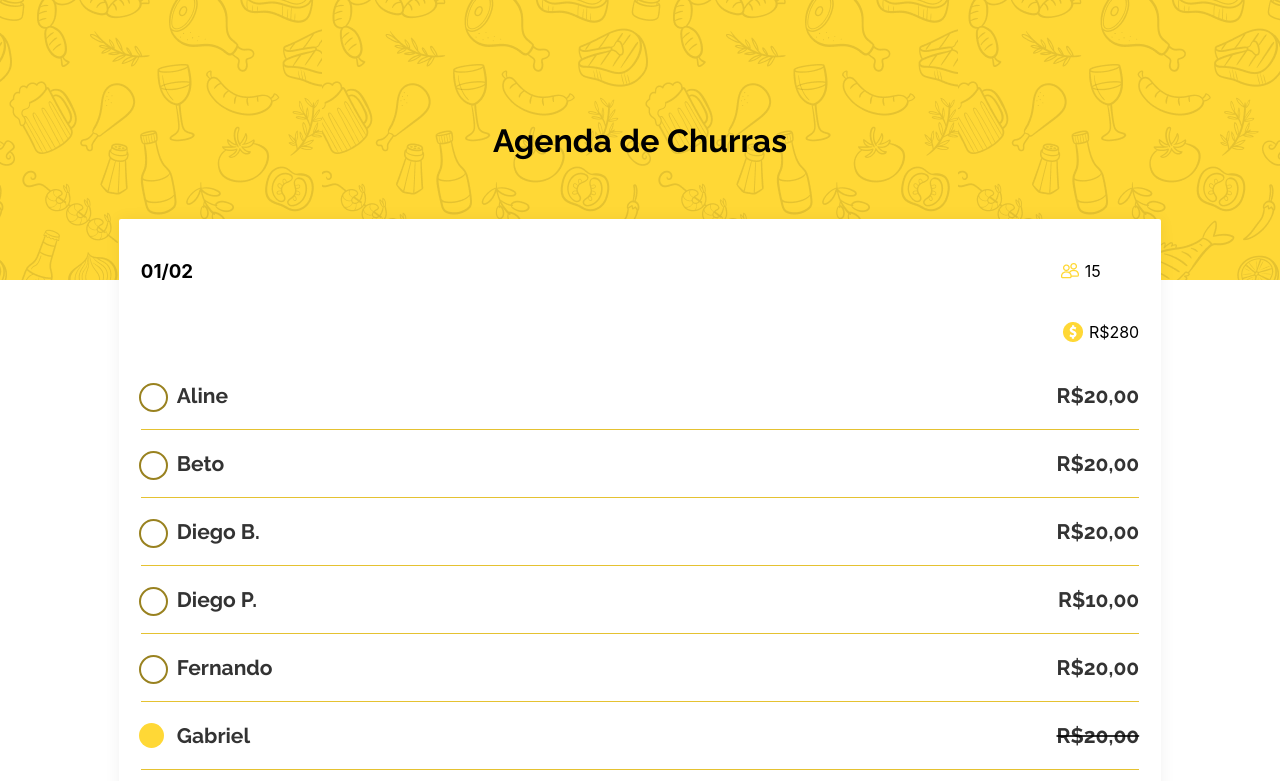
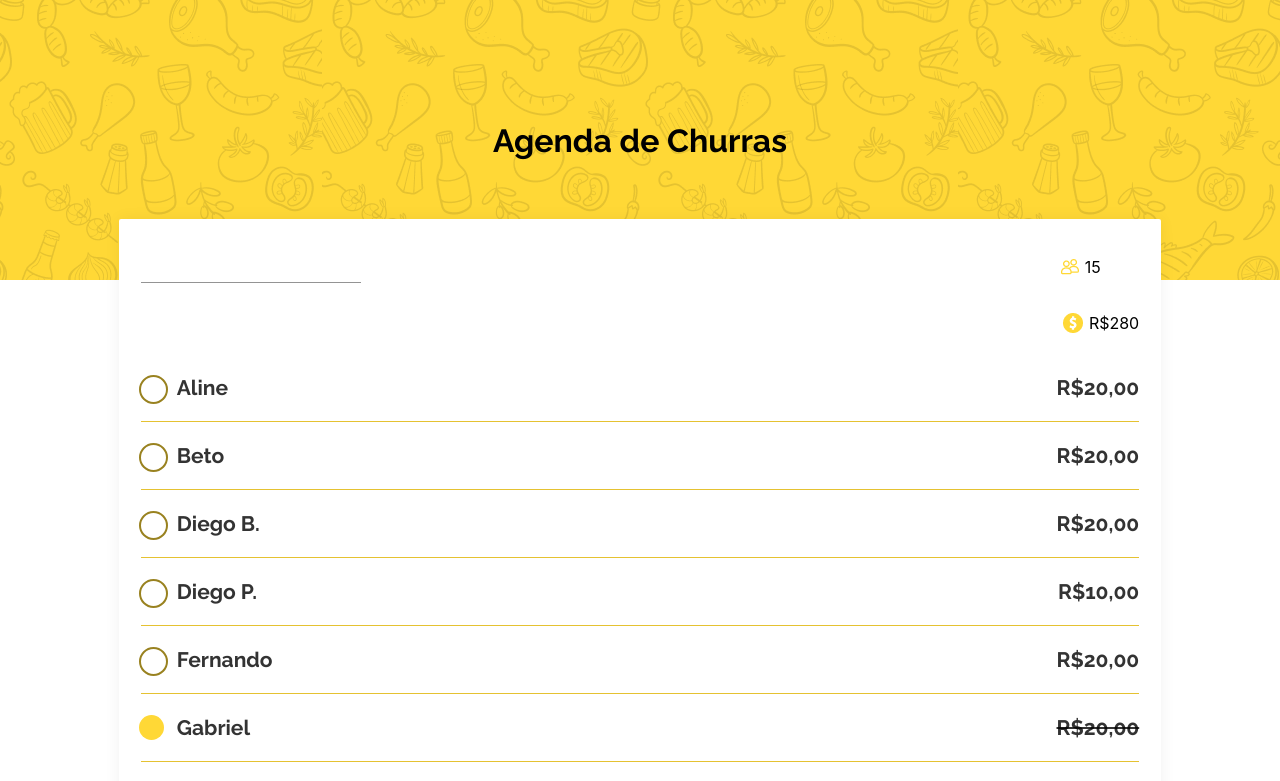
Before and after one commit to vmontanha/churras-trinca, a React (Create React App) app: page /new in a window 1280 px wide. Shown: the top 781 px of the page. Built offline with nearby package versions, Linux system fonts and the light colour scheme.

Commit message:
part 2 of exibition of data

```diff
--- a/src/Layout/Agenda/Agenda.js
+++ b/src/Layout/Agenda/Agenda.js
@@ -3,23 +3,24 @@ import React, { useEffect, useState } from 'react'
 const Agenda = () => {
 
   useEffect(() => {
-    localStorage.getItem('churras')
+    localStorage.getItem('churras_date')
+    localStorage.getItem('churras_title')
   }, []);
 
-  const churrasNow = JSON.parse(localStorage.getItem("churras"));
-  console.log(churrasNow)
+  const churrasDate = JSON.parse(localStorage.getItem("churras_date"));
+  const churrasTitle = JSON.parse(localStorage.getItem("churras_title"));
 
+  console.log(churrasTitle)
   return (
     <div className='warp__list'>
       {
         <div className='container__card'>
           <div className='box__subtitle'>
-            <h2>{churrasNow}</h2>
+            <h2>{churrasDate.data}</h2>
+            <h2>{churrasTitle.title}</h2>
           </div>
         </div>
-
       }
-
 
     </div>
   )
--- a/src/Layout/DetalheChurras/DetalheChurras.js
+++ b/src/Layout/DetalheChurras/DetalheChurras.js
@@ -1,31 +1,45 @@
-import React, { useEffect } from 'react'
+import React, { useEffect, useState } from 'react'
 import iconPeople from '../../assets/img/icon_people.png'
 import iconMoney from '../../assets/img/icon_money.png'
 import '../DetalheChurras/DetalheChurras.css'
 
 import { Input } from '@mui/material';
 
-const DetalheChurras = ({ input, setInput, todos, setTodos }) => {
+const DetalheChurras = () => {
 
-  const handleChange = (e) => setInput(e.target.value);
+  const [churras, setChurras] = useState({ data: '', title: '' })
 
-  var churras = ""
+  const handleChangeData = (e) => {
+    let value = e.target.value;
+    setChurras({ data: value })
+  }
 
+  const handleChangeTitle = (e) => {
+    let value = e.target.value;
+    setChurras({ title: value })
+  }
 
   const handleSubmit = (e) => {
     e.preventDefault();
-    setTodos(input)
-    churras = input
-    localStorage.setItem("churras", JSON.stringify(churras))
+    setChurras({ ...churras, title: churras.title })
+    localStorage.setItem("churras_title", JSON.stringify(churras))
   };
 
-  console.log(churras)
+  const handleSubmitData = (e) => {
+    e.preventDefault();
+    setChurras({ ...churras, data: churras.data })
+    localStorage.setItem("churras_date", JSON.stringify(churras))
+  };
 
   return (
     <div className='container__list'>
       <div className='box__people'>
         <div className='box__date'>
-          <h3>01/02</h3>
+          <Input
+            value={churras.data}
+            onBlur={handleSubmitData}
+            onChange={handleChangeData}
+            className='input-data' />
         </div>
         <div className='qtd__people'>
           <img src={iconPeople} alt='people' />
@@ -35,9 +49,9 @@ const DetalheChurras = ({ input, setInput, todos, setTodos }) => {
       <div className='box__people title'>
         <div className='box__date'>
           <Input
-            value={input}
+            value={churras.title}
             onBlur={handleSubmit}
-            onChange={handleChange}
+            onChange={handleChangeTitle}
             className='input-title' />
         </div>
         <img src={iconMoney} alt='people' />
```
